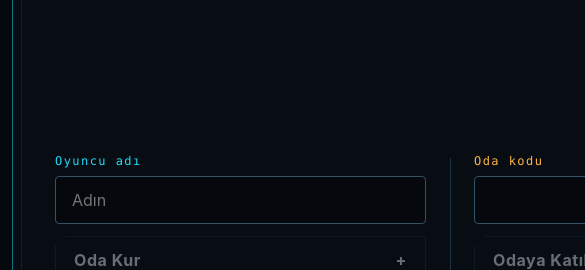
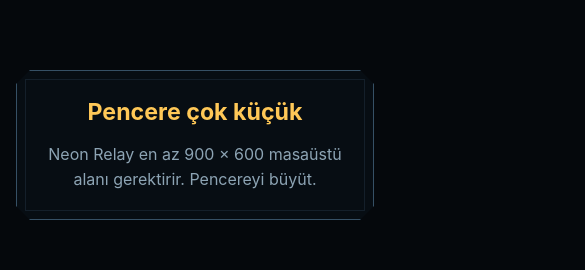
Before and after one commit to reitenji/neon-knockout, a React (Vite) app: page / in a window 390 px wide. Shown: the part 277-547 px from the top of the page, 585 px wide, since content can reach past the window. Built offline with nearby package versions, Linux system fonts and the light colour scheme; no server answers.

Commit message:
fix: guard unsupported desktop viewports

```diff
--- a/src/client/App.tsx
+++ b/src/client/App.tsx
@@ -1,4 +1,4 @@
-import { useEffect } from 'react';
+import { useEffect, useSyncExternalStore } from 'react';
 import type { GameStore } from './state/gameStore.js';
 import { useGameStore } from './state/useGameStore.js';
 import { LandingScreen } from './ui/LandingScreen.js';
@@ -9,6 +9,22 @@
 type AppProps = Readonly<{
   store: GameStore;
 }>;
+
+const MIN_VIEWPORT_WIDTH = 900;
+const MIN_VIEWPORT_HEIGHT = 600;
+
+function viewportIsSupported(): boolean {
+  return window.innerWidth >= MIN_VIEWPORT_WIDTH && window.innerHeight >= MIN_VIEWPORT_HEIGHT;
+}
+
+function subscribeToViewport(listener: () => void): () => void {
+  window.addEventListener('resize', listener);
+  return () => window.removeEventListener('resize', listener);
+}
+
+function useSupportedViewport(): boolean {
+  return useSyncExternalStore(subscribeToViewport, viewportIsSupported, () => true);
+}
 
 function MatchPlaceholder() {
   return (
@@ -34,11 +50,23 @@
 
 export function App({ store }: AppProps) {
   const state = useGameStore(store);
+  const viewportSupported = useSupportedViewport();
 
   useEffect(() => {
     store.actions.connect();
     return () => store.dispose();
   }, [store]);
+
+  if (!viewportSupported) {
+    return (
+      <main className="viewport-warning">
+        <section className="viewport-warning__frame tech-frame" role="alert" aria-labelledby="viewport-warning-title">
+          <h1 id="viewport-warning-title">Pencere çok küçük</h1>
+          <p>Neon Relay en az 900 × 600 masaüstü alanı gerektirir. Pencereyi büyüt.</p>
+        </section>
+      </main>
+    );
+  }
 
   return (
     <div className="app-shell">
--- a/src/client/styles/layout.css
+++ b/src/client/styles/layout.css
@@ -1,8 +1,6 @@
 .app-shell {
   position: relative;
   isolation: isolate;
-  min-width: 900px;
-  min-height: 600px;
   height: 100dvh;
   padding: var(--space-3) var(--space-6) var(--space-4);
   display: grid;
@@ -10,6 +8,39 @@
   gap: var(--space-3);
   overflow: hidden;
   background-color: var(--color-bg);
+}
+
+.viewport-warning {
+  width: 100vw;
+  min-height: 100dvh;
+  padding: var(--space-4);
+  display: grid;
+  place-items: center;
+  background: var(--color-bg);
+}
+
+.viewport-warning__frame {
+  width: min(520px, calc(100vw - 32px));
+  padding: clamp(24px, 7vw, 48px);
+  text-align: center;
+}
+
+.viewport-warning__frame > * {
+  position: relative;
+  z-index: 1;
+}
+
+.viewport-warning__frame h1 {
+  margin: 0;
+  color: var(--color-warning);
+  font-size: clamp(1.45rem, 5vw, 2.15rem);
+}
+
+.viewport-warning__frame p {
+  margin: var(--space-4) auto 0;
+  max-width: 34rem;
+  color: var(--color-text-muted);
+  line-height: 1.55;
 }
 
 .app-shell::before {
--- a/src/client/styles/tokens.css
+++ b/src/client/styles/tokens.css
@@ -41,8 +41,7 @@
 html,
 body,
 #root {
-  min-width: 900px;
-  min-height: 600px;
+  width: 100%;
   height: 100%;
 }
 
```
Also changed, not shown: 1 other file (tests, documents, lock files or other folders).
